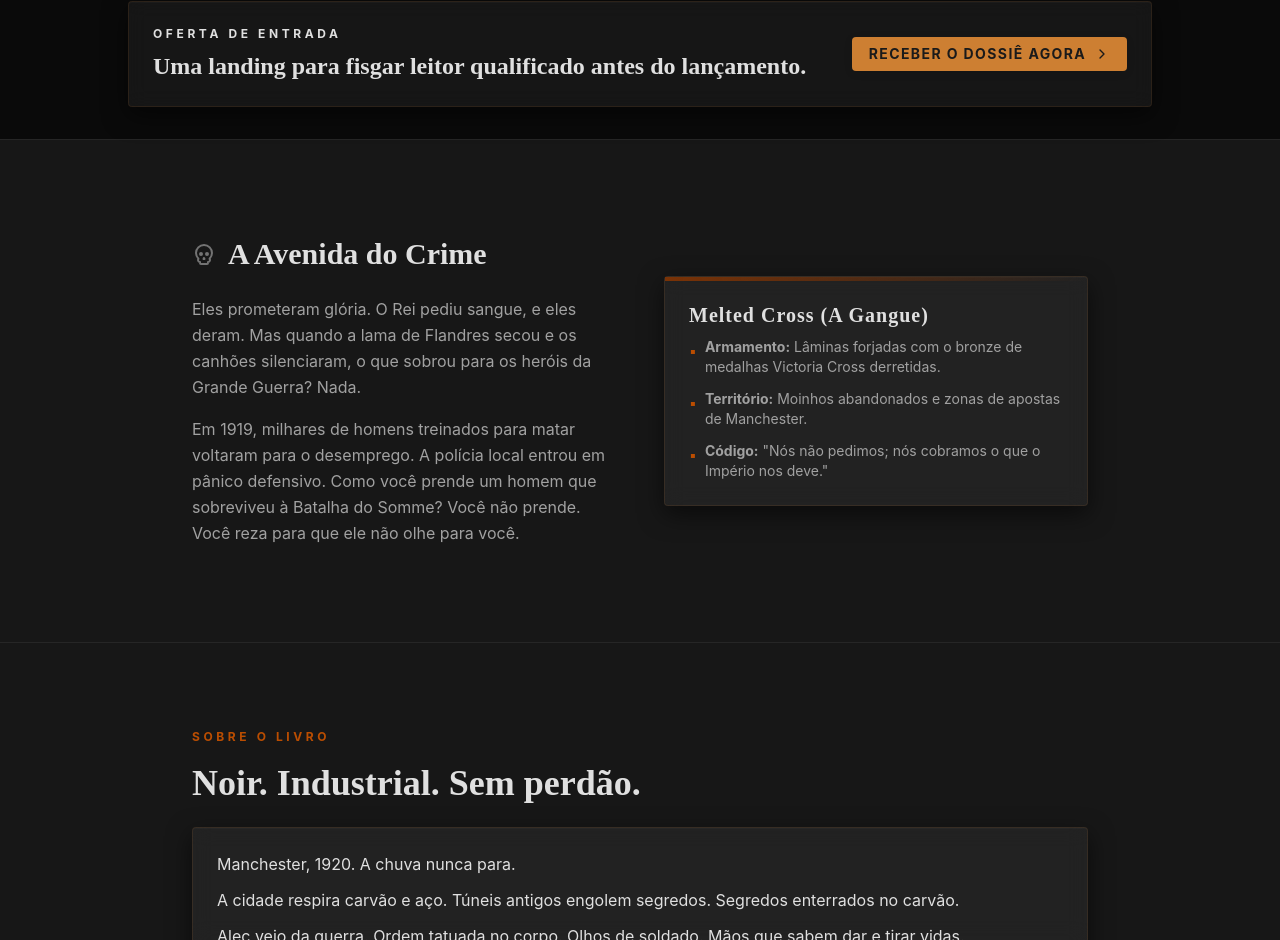
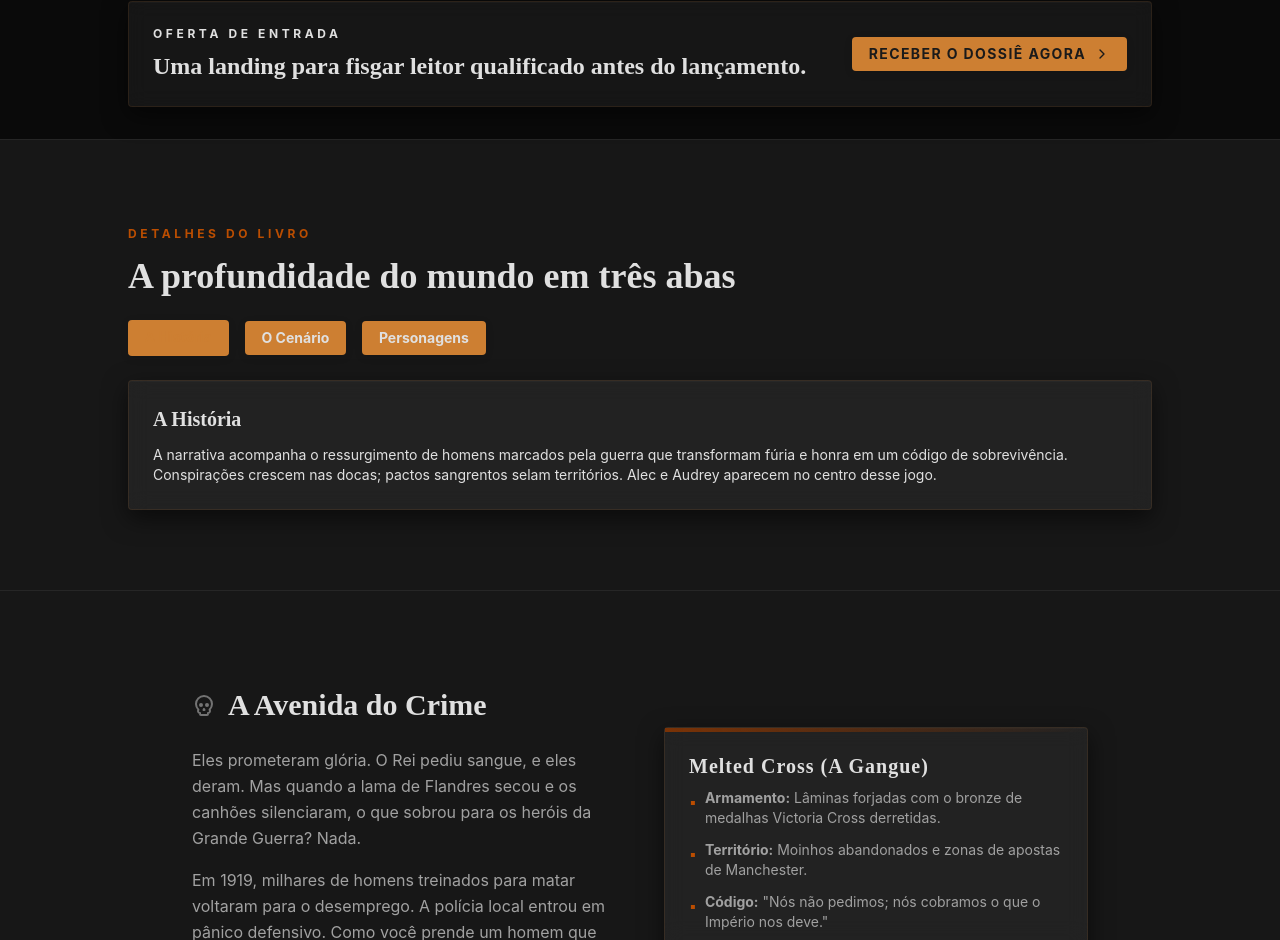
Before and after one commit to Alex-AlvesL7/melted-cross-blog, a React (Vite) app: page / in a window 1280 px wide. Shown: the part 1108-2048 px from the top of the page. Built offline with nearby package versions, Linux system fonts and the light colour scheme.

Commit message:
Feature: add 'Detalhes do Livro' tabs (A História, O Cenário, Personagens)

```diff
--- a/src/App.jsx
+++ b/src/App.jsx
@@ -93,6 +93,7 @@ export default function App() {
   const [email, setEmail] = useState('');
   const [status, setStatus] = useState('idle');
   const [feedbackMessage, setFeedbackMessage] = useState('');
+  const [activeTab, setActiveTab] = useState('historia');
 
   const openLeadModal = () => {
     setIsModalOpen(true);
@@ -228,6 +229,71 @@ export default function App() {
             Receber o dossiê agora
             <ChevronRight size={16} />
           </button>
+        </div>
+      </section>
+
+      <section id="detalhes" className="border-b border-neutral-800 bg-neutral-900 px-6 py-20">
+        <div className="mx-auto max-w-5xl">
+          <span className="text-xs font-bold uppercase tracking-[0.3em] text-amber-700">Detalhes do Livro</span>
+          <h2 className="mt-3 font-serif text-3xl font-bold text-white md:text-4xl">A profundidade do mundo em três abas</h2>
+
+          <div className="mt-6 flex items-center gap-4" role="tablist" aria-label="Detalhes do Livro Tabs">
+            <button
+              type="button"
+              role="tab"
+              aria-selected={activeTab === 'historia'}
+              onClick={() => setActiveTab('historia')}
+              className="px-3 py-2 text-sm font-medium focus:outline-none"
+              style={activeTab === 'historia' ? { color: 'var(--color-accent)', borderBottom: '2px solid var(--color-accent)' } : { color: 'var(--color-text)' }}
+            >
+              A História
+            </button>
+
+            <button
+              type="button"
+              role="tab"
+              aria-selected={activeTab === 'cenario'}
+              onClick={() => setActiveTab('cenario')}
+              className="px-3 py-2 text-sm font-medium focus:outline-none"
+              style={activeTab === 'cenario' ? { color: 'var(--color-accent)', borderBottom: '2px solid var(--color-accent)' } : { color: 'var(--color-text)' }}
+            >
+              O Cenário
+            </button>
+
+            <button
+              type="button"
+              role="tab"
+              aria-selected={activeTab === 'personagens'}
+              onClick={() => setActiveTab('personagens')}
+              className="px-3 py-2 text-sm font-medium focus:outline-none"
+              style={activeTab === 'personagens' ? { color: 'var(--color-accent)', borderBottom: '2px solid var(--color-accent)' } : { color: 'var(--color-text)' }}
+            >
+              Personagens
+            </button>
+          </div>
+
+          <div className="mt-6 rounded-sm border border-neutral-800 bg-neutral-950/5 p-6 text-neutral-300">
+            {activeTab === 'historia' && (
+              <div role="tabpanel">
+                <h3 className="font-serif text-xl font-bold text-white">A História</h3>
+                <p className="mt-3 text-sm text-neutral-400">A narrativa acompanha o ressurgimento de homens marcados pela guerra que transformam fúria e honra em um código de sobrevivência. Conspirações crescem nas docas; pactos sangrentos selam territórios. Alec e Audrey aparecem no centro desse jogo.</p>
+              </div>
+            )}
+
+            {activeTab === 'cenario' && (
+              <div role="tabpanel">
+                <h3 className="font-serif text-xl font-bold text-white">O Cenário</h3>
+                <p className="mt-3 text-sm text-neutral-400">Manchester é ferro e carvão. Fumaça envenena o céu; túneis de carvão acumulam segredos e pistas. Fábricas, trilhos e bares formam o cenário onde a lei e a ambição se cruzam.</p>
+              </div>
+            )}
+
+            {activeTab === 'personagens' && (
+              <div role="tabpanel">
+                <h3 className="font-serif text-xl font-bold text-white">Personagens</h3>
+                <p className="mt-3 text-sm text-neutral-400">Alec: veterano com disciplina letal. Audrey: mente fria e ambiciosa. Ao redor deles, informantes, cobradores e agentes jogam suas peças. Cada aliado pode virar inimigo.</p>
+              </div>
+            )}
+          </div>
         </div>
       </section>
 
```
